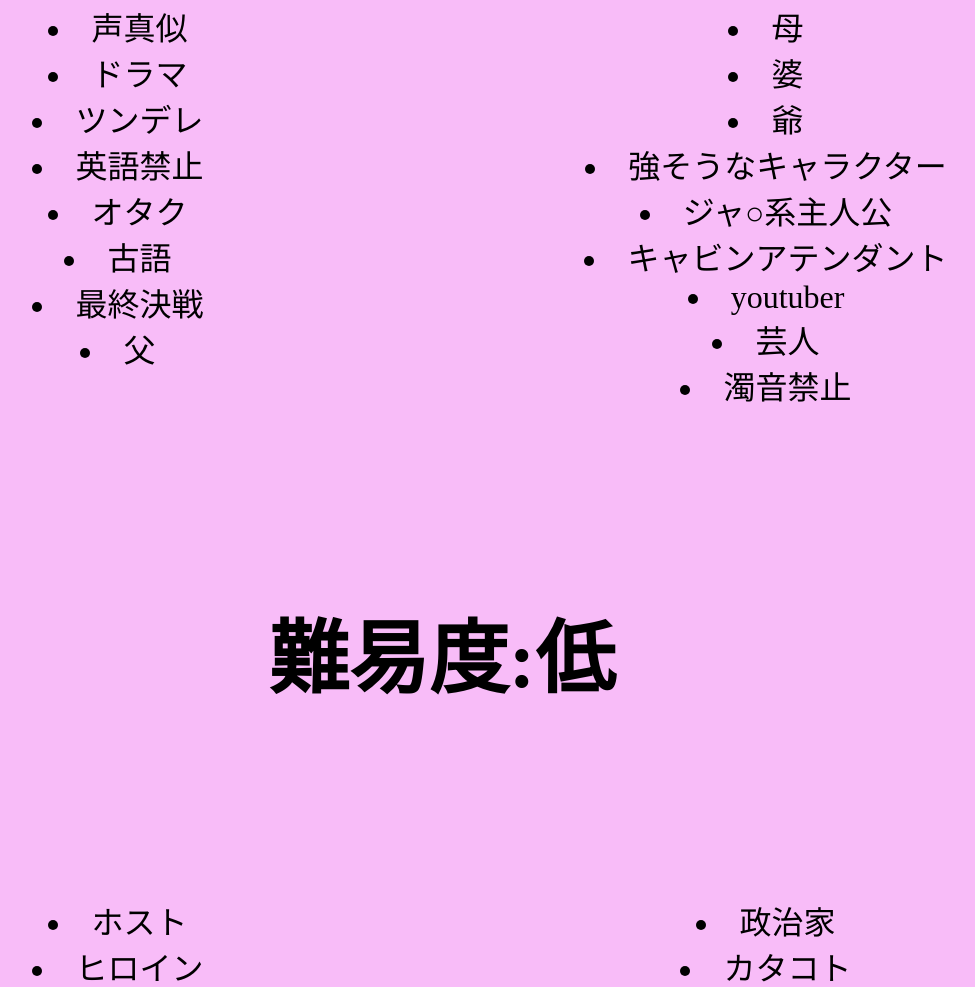
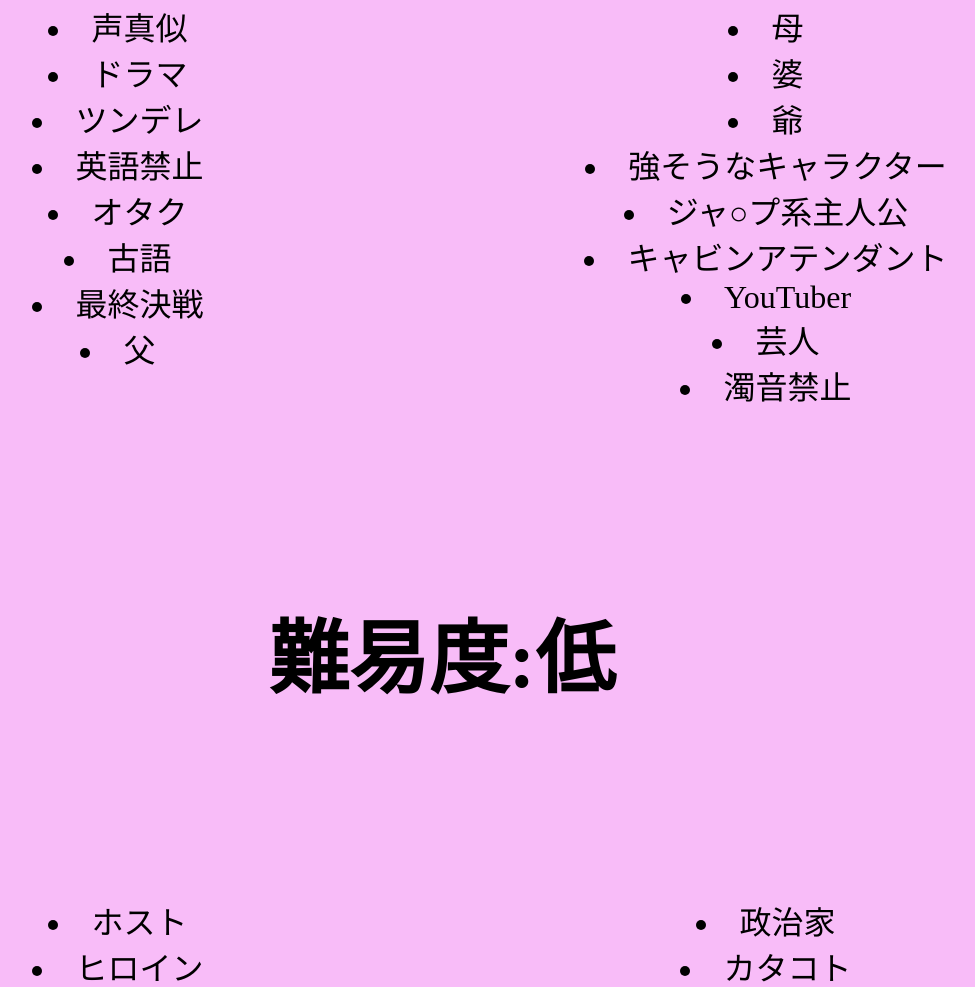
Before and after one commit to amemii12/puron1qaakb, a plain HTML site: page index.html in a window 1280 px wide. Shown: the part 4720-5707 px from the top of the page, without its empty margins (198-1173 px from the left). Drawn offline with Linux system fonts and the light colour scheme.

Commit message:
Update index.html

```diff
--- a/index.html
+++ b/index.html
@@ -86,9 +86,9 @@
         <li>婆</li>
         <li>爺</li>
         <li>強そうなキャラクター</li>
-        <li>ジャ○系主人公</li>
+        <li>ジャ○プ系主人公</li>
         <li>キャビンアテンダント</li>
-        <li>youtuber</li>
+        <li>YouTuber</li>
         <li>芸人</li>
         <li>濁音禁止</li>
     </div>
```
